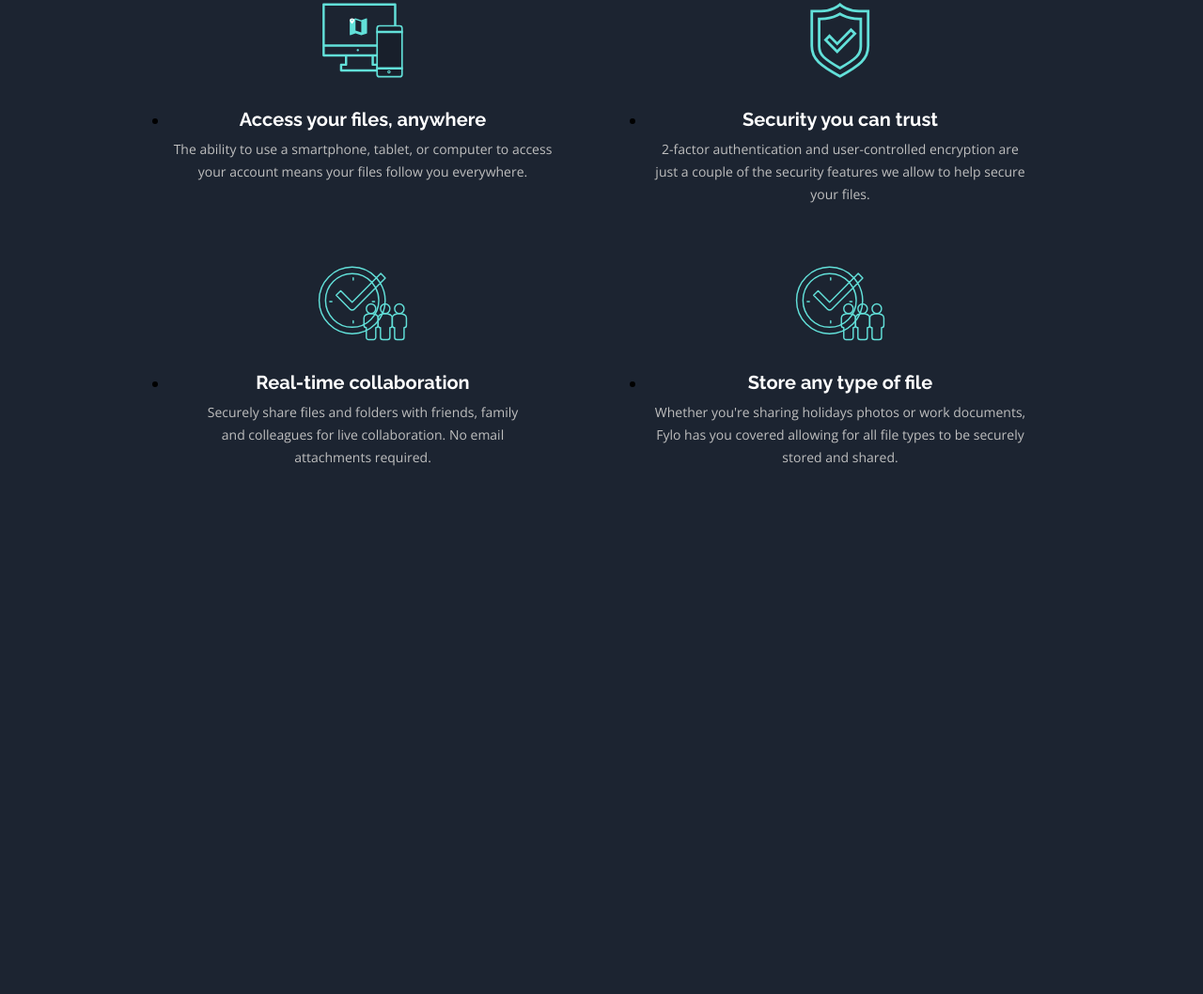
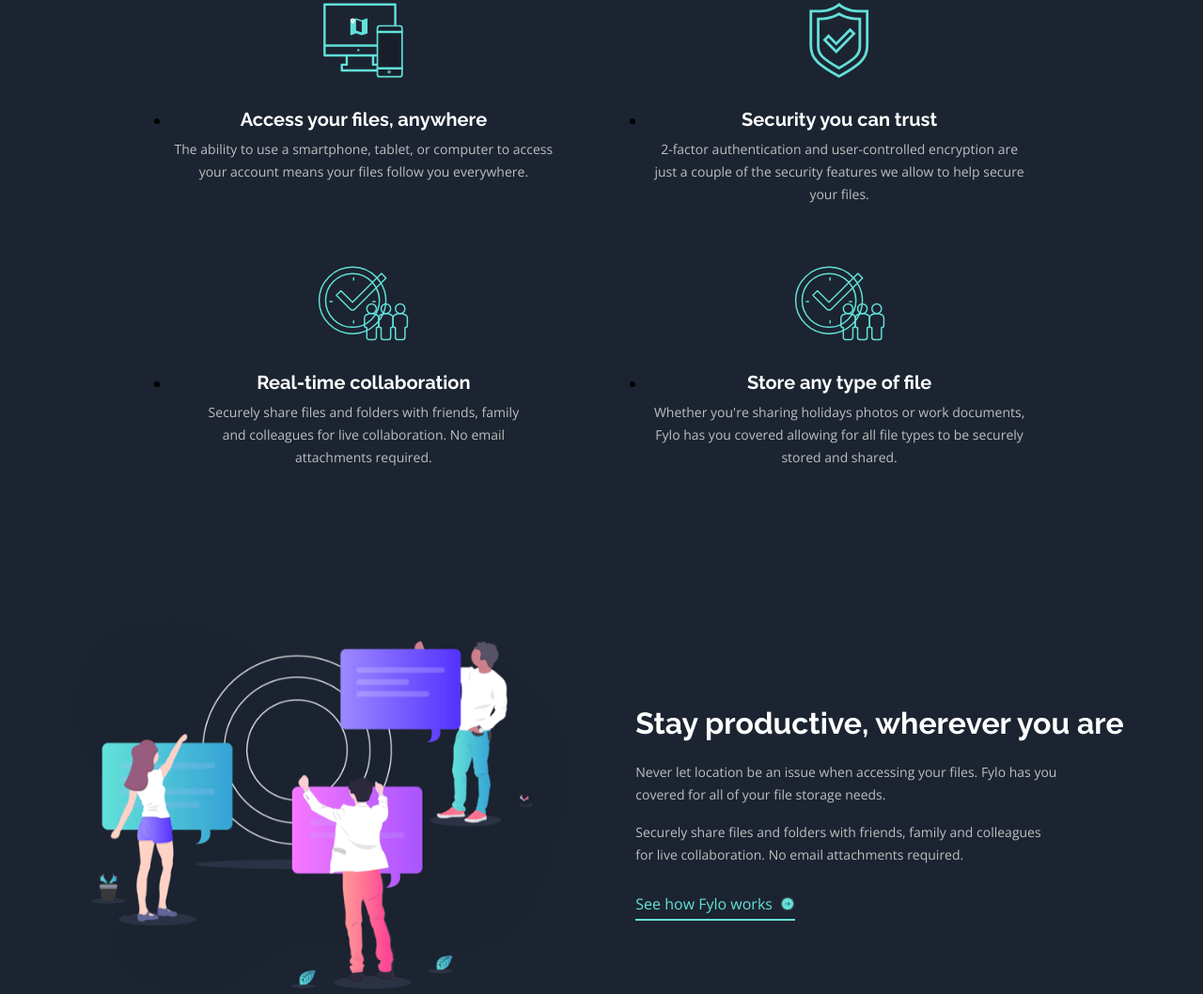
Before and after one commit to haquanq-frontendmentor/fylo-dark-theme-landing-page, a website built with Vite: page src/index.html in a window 1280 px wide. Shown: the part 1126-2184 px from the top of the page at 94% size. Before the commit the page ends 1785 px from the top, so only its background shows below. Built offline with nearby package versions, Linux system fonts and the light colour scheme.

Commit message:
Add Main/Guide section

```diff
--- /dev/null
+++ b/src/css/components/guide.css
@@ -0,0 +1,83 @@
+.guide {
+    width: 100%;
+    display: grid;
+    gap: var(--space-8) var(--space-16);
+    grid-template-columns: repeat(auto-fit, minmax(min(100%, 18.75rem), 1fr));
+    justify-items: center;
+    align-items: center;
+
+    &__title {
+        font-size: clamp(var(--text-xl), 0.5344rem + 3.0534vw, var(--text-3xl));
+        line-height: calc(2em - var(--leading-4));
+        margin-bottom: var(--space-4);
+    }
+
+    &__description {
+        display: flex;
+        flex-direction: column;
+        gap: var(--space-4);
+        font-size: var(--text-sm);
+        line-height: var(--leading-6);
+        max-width: 56ch;
+        margin-bottom: var(--space-8);
+    }
+
+    &__link {
+        font-size: clamp(var(--text-sm), 0.7557rem + 0.5089vw, var(--text-md));
+        display: flex;
+        align-items: center;
+        gap: var(--space-2);
+        text-decoration: none;
+        color: var(--color-teal-200);
+        width: fit-content;
+        position: relative;
+        transition: color 200ms ease;
+
+        &::after,
+        &::before {
+            pointer-events: none;
+            position: absolute;
+            display: block;
+            content: "";
+            left: 0;
+            right: 0;
+            height: calc(var(--pixel) * 2);
+            background-color: var(--color-teal-200);
+            transition: right 200ms;
+        }
+
+        &::after {
+            top: calc(100% + var(--space-2));
+        }
+
+        &::before {
+            right: 100%;
+            bottom: calc(100% + var(--space-2));
+        }
+
+        @media (hover: hover) {
+            &:hover {
+                color: var(--color-gray-100);
+            }
+
+            &:hover::after {
+                right: calc(var(--space-6) * -1);
+            }
+
+            &:hover::before {
+                right: 80%;
+            }
+        }
+
+        @supports selector(:focus-visible) {
+            &:focus {
+                outline: 0;
+            }
+
+            &:focus-visible {
+                outline: 2px dashed var(--color-white);
+                outline-offset: 4px;
+            }
+        }
+    }
+}
--- /dev/null
+++ b/src/css/components/main.css
@@ -0,0 +1,5 @@
+.main {
+    display: flex;
+    flex-direction: column;
+    align-items: center;
+}
--- a/src/css/index.css
+++ b/src/css/index.css
@@ -8,5 +8,7 @@
 @import "./components/header.css";
 @import "./components/nav.css";
 @import "./components/button.css";
+@import "./components/main.css";
 @import "./components/intro.css";
 @import "./components/feature.css";
+@import "./components/guide.css";
--- a/src/index.html
+++ b/src/index.html
@@ -76,6 +76,26 @@
           </li>
         </ul>
       </section>
+      <section class="guide">
+        <img class="guide__image" src="./assets/images/illustration-stay-productive.png" alt="" />
+        <div class="guide__content">
+          <h2 class="guide__title">Stay productive, wherever you are</h2>
+          <p class="guide__description">
+            <span
+              >Never let location be an issue when accessing your files. Fylo has you covered for all of your file
+              storage needs.
+            </span>
+            <span>
+              Securely share files and folders with friends, family and colleagues for live collaboration. No email
+              attachments required.
+            </span>
+          </p>
+          <a class="guide__link" href="">
+            <span class="guide__link--text">See how Fylo works</span>
+            <img class="guide__link--icon" src="./assets/images/icon-arrow.svg" alt="" />
+          </a>
+        </div>
+      </section>
     </main>
   </body>
 </html>
```
